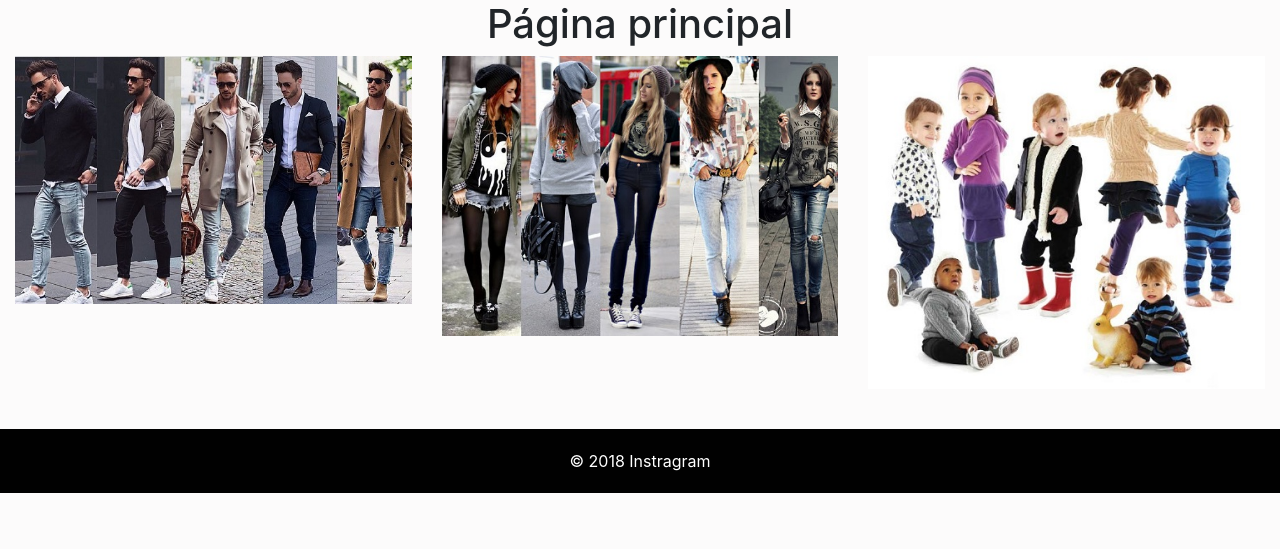
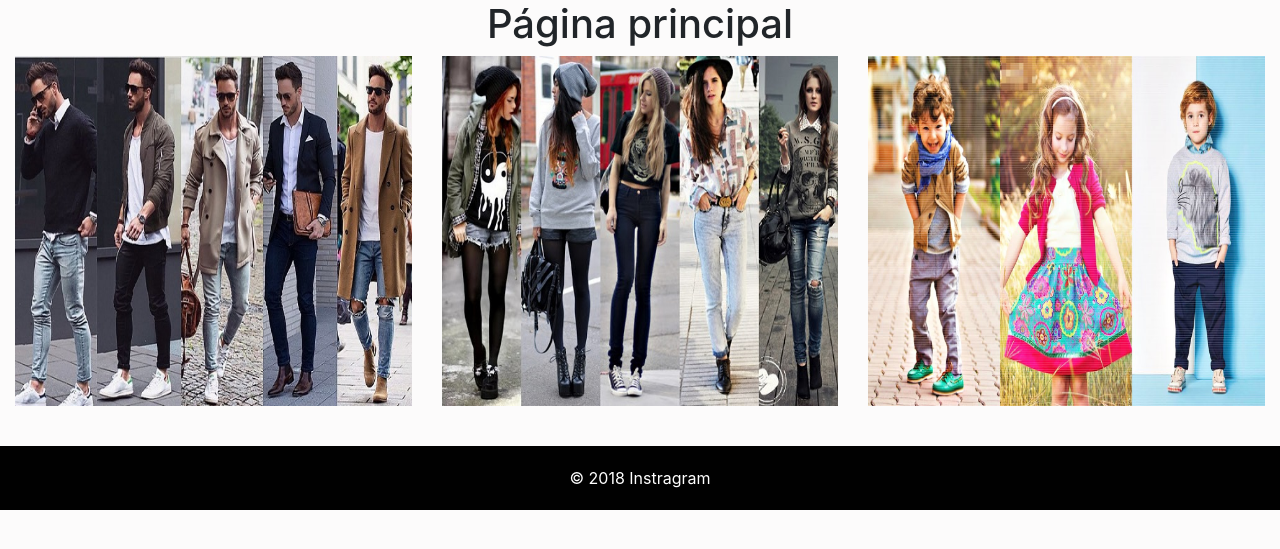
Before and after one commit to EiA99/eia99.github.io, a PHP site: page /index.html in a window 1280 px wide. Shown: the part 80-629 px from the top of the page. Run offline with PHP 8.4, Linux system fonts and the light colour scheme.

Commit message:
Versión 2.6.2

```diff
--- a/css/style.css
+++ b/css/style.css
@@ -44,6 +44,10 @@ form {
 
 a.nounderline:link {
 	text-decoration: none;
+}
+
+img.tamigual {
+	height: 350px;
 }
 
 #main-header {
--- a/index.html
+++ b/index.html
@@ -35,13 +35,13 @@
 
 	 	<div class="row">
 	 		<div class="col-sd-12 col-md-4 col-lg-4">
-		 		<a href="hombre.html" ><img class="img-fluid" src="img/index/hombre.jpg"></a>
+		 		<a href="hombre.html" ><img class="tamigual img-fluid" src="img/index/hombre.jpg"></a>
 		 	</div>
 		 	<div class="col-sd-12 col-md-4 col-lg-4">
-		 		<a href="mujer.html"><img class="img-fluid" src="img/index/mujer.jpg"></a>
+		 		<a href="mujer.html"><img class="tamigual img-fluid" src="img/index/mujer.jpg"></a>
 		 	</div>
 		 	<div class="col-sd-12 col-md-4 col-lg-4">
-		 		<a href="niño.html" > <img class="img-fluid" src="img/index/nino.jpg"></a>
+		 		<a href="niño.html" > <img class="tamigual img-fluid" src="img/index/nino.jpg"></a>
 		 	</div>
 	 	</div>
 
```
Also changed, not shown: img/index/nino.jpg.
